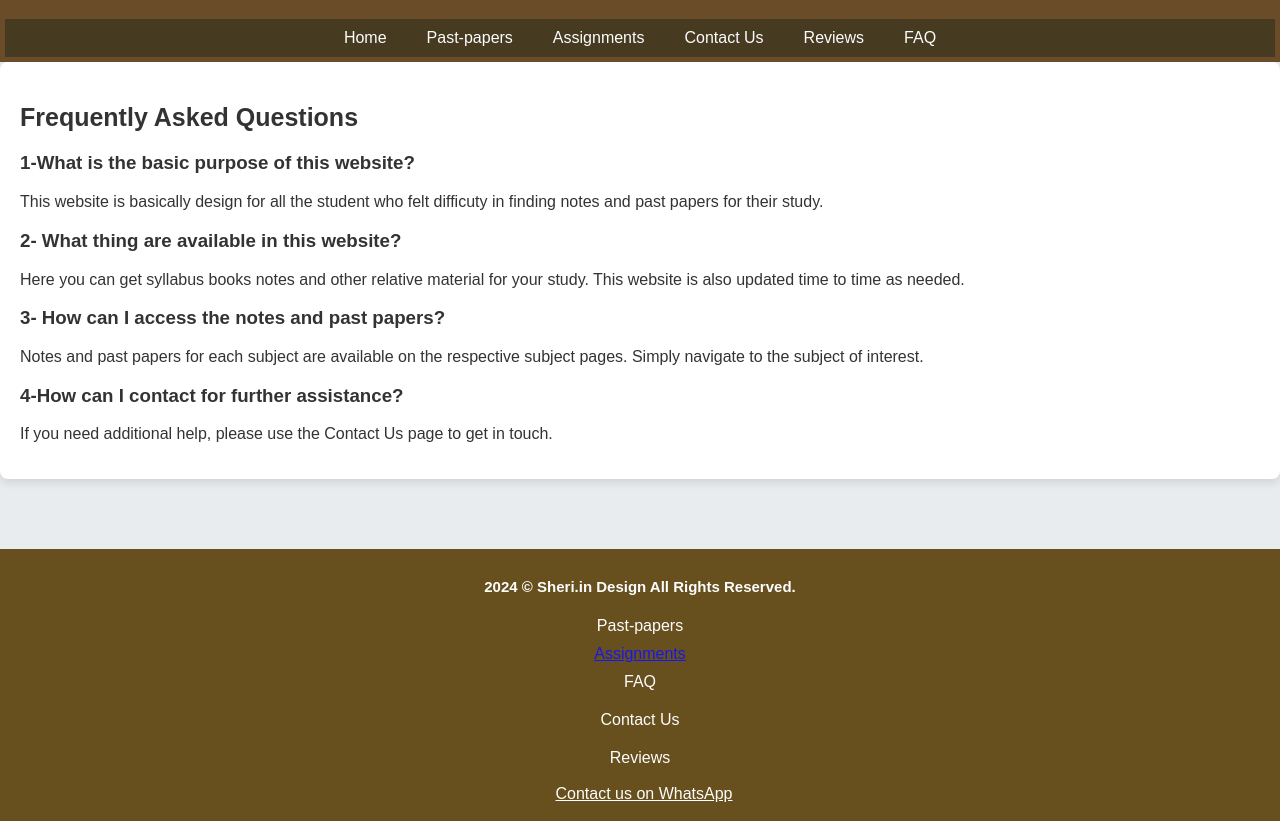
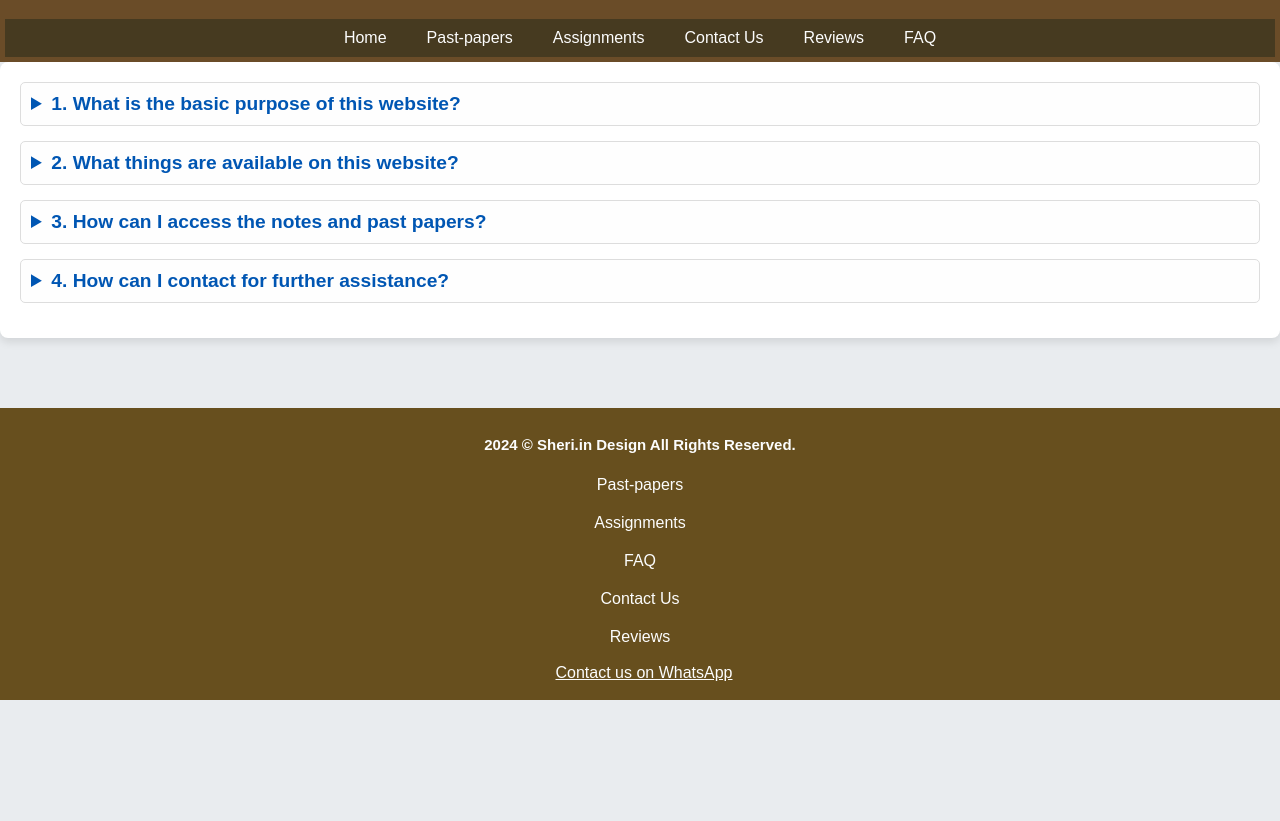
Before and after one commit to sheri-khan/Bscs-sem3_pu, a website: page faq.html in a window 1280 px wide. Shown: the part 66-887 px from the top of the page. After the commit the page ends 800 px from the top, so only its background shows below. Drawn offline with nearby package versions, Linux system fonts and the light colour scheme; some icons are missing; a web font is replaced by a local one.

Commit message:
changes made and adjusting faq section

```diff
--- a/faq.html
+++ b/faq.html
@@ -19,30 +19,61 @@
             <a href="reviews.html">Reviews</a>
             <a href="faq.html">FAQ</a>
         </nav>
+        <style>
+            details {
+  margin-bottom: 15px;
+  border: 1px solid #ddd;
+  border-radius: 5px;
+  padding: 10px;
+  background-color: #fefefe;
+}
+
+details[open] {
+  border-color: #0056b3;
+  background-color: #f0f8ff;
+}
+
+summary {
+  font-size: 1.2rem;
+  font-weight: bold;
+  cursor: pointer;
+  color: #0056b3;
+}
+
+details[open] summary {
+  color: #007bff;
+}
+
+details p {
+  margin-top: 10px;
+  padding-left: 20px;
+  color: #555;
+}
+        </style>
     </header>
 
     <div class="container">
         <section class="faq-section">
-            <h2>Frequently Asked Questions</h2>
-            <div class="faq-item">
-                <h3>1-What is the basic purpose of this website?</h3>
-                <p>This website is basically design for all the student who
-                    felt difficuty in finding notes and past papers for their study.</p>
-            </div>
-            <div class="faq-item">
-                <h3>2- What thing are available in this website?</h3>
-                <p>Here you can get syllabus books notes and other relative material
-                    for your study. This website is also updated time to time as needed. </p>
-            </div>
-            <div class="faq-item">
-                <h3>3- How can I access the notes and past papers?</h3>
-                <p>Notes and past papers for each subject are available on the respective subject pages. Simply navigate
-                    to the subject of interest.</p>
-            </div>
-            <div class="faq-item">
-                <h3>4-How can I contact for further assistance?</h3>
+
+            <details>
+                <summary>1. What is the basic purpose of this website?</summary>
+                <p>This website is basically designed for all the students who feel difficulty in finding notes and past papers for their study.</p>
+              </details>
+
+              <details>
+                <summary>2. What things are available on this website?</summary>
+                <p>Here you can get syllabus books, notes, and other relevant material for your study. This website is also updated from time to time as needed.</p>
+              </details>
+
+              <details>
+                <summary>3. How can I access the notes and past papers?</summary>
+                <p>Notes and past papers for each subject are available on the respective subject pages. Simply navigate to the subject of interest.</p>
+              </details>
+
+              <details>
+                <summary>4. How can I contact for further assistance?</summary>
                 <p>If you need additional help, please use the Contact Us page to get in touch.</p>
-            </div>
+              </details>
         </section>
     </div>
 
@@ -51,7 +82,7 @@
          <h2 class="footer_h2">2024 &copy; Sheri.in Design  All Rights Reserved.</h2>
          <div class="footer-links">
              <a id="footer-a" href="past_papers.html">Past-papers</a>
-             <a href="assignment.html">Assignments</a>
+             <a id="footer-a" href="assignment.html">Assignments</a>
              <a id="footer-a" href="faq.html">FAQ</a>
              <a id="footer-a" href="contact.html">Contact Us</a>
              <a id="footer-a" href="reviews.html">Reviews</a>
--- a/styles.css
+++ b/styles.css
@@ -64,7 +64,7 @@ header {
     transition: 0.5s;
 
     background-color: white;
-
+    border: 2px solid black;
     color: black;
     border-radius: 10px;
 }
```
Also changed, not shown: contact.html (+1 -1 lines), index.html (+1 -1 lines), past_papers.html (+1 -1 lines), reviews.html (+1 -1 lines).
